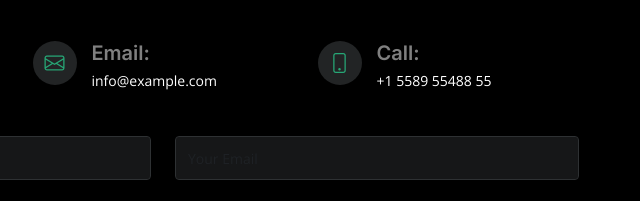
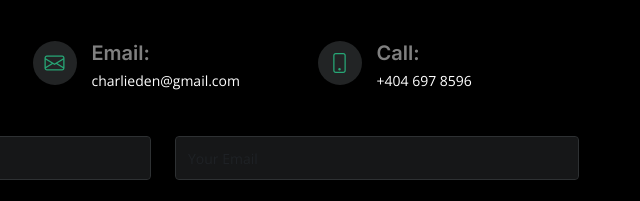
Before and after one commit to saydoer/Animation-Portfolio, a plain HTML site: page contact.html in a window 1280 px wide. Shown: the part 302-503 px from the top of the page, 477-1117 px from the left. Drawn offline with nearby package versions, Linux system fonts and the light colour scheme.

Commit message:
playing with files

```diff
--- a/contact.html
+++ b/contact.html
@@ -124,7 +124,7 @@
               <i class="bi bi-envelope flex-shrink-0"></i>
               <div>
                 <h4>Email:</h4>
-                <p>info@example.com</p>
+                <p>charlieden@gmail.com</p>
               </div>
             </div>
           </div><!-- End Info Item -->
@@ -134,7 +134,7 @@
               <i class="bi bi-phone flex-shrink-0"></i>
               <div>
                 <h4>Call:</h4>
-                <p>+1 5589 55488 55</p>
+                <p>+404 697 8596</p>
               </div>
             </div>
           </div><!-- End Info Item -->
```
Also changed, not shown: gallery.html (+2 -2 lines), assets/img/gallery/gallery-1.gif (added), 4 other files.
